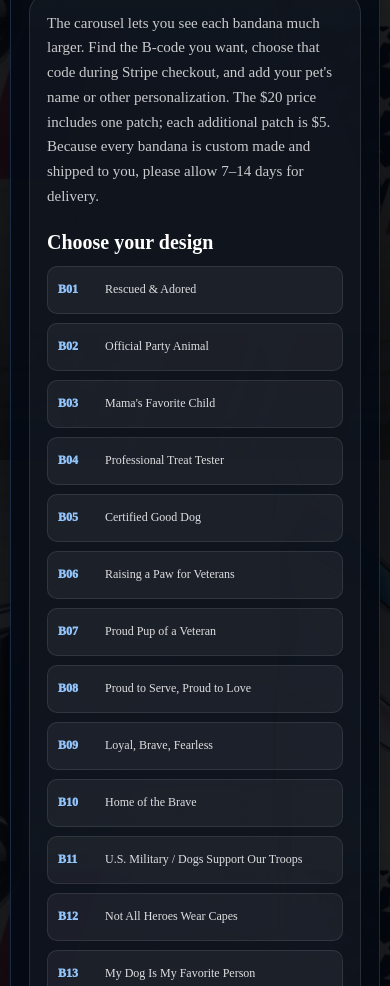
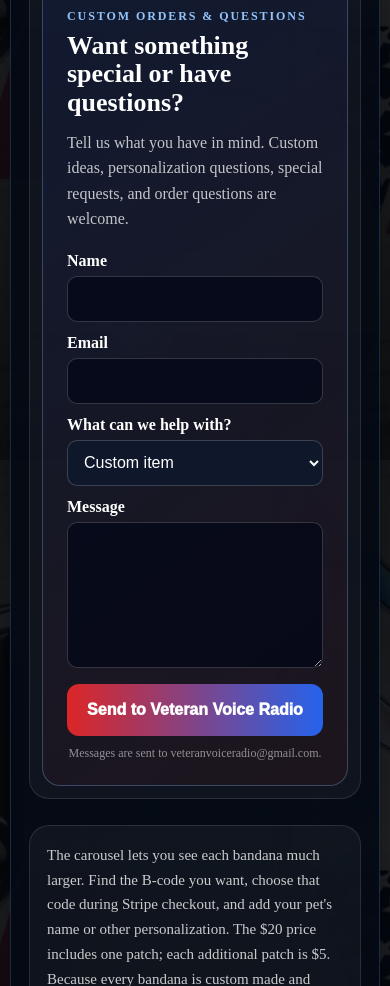
Before and after one commit to bigstock2001/veteranvoiceradio, a Next.js app: page /shop in a window 390 px wide. Shown: the part 3760-4746 px from the top of the page. Built offline with nearby package versions, Linux system fonts and the light colour scheme.

Commit message:
Add custom order and shop questions contact form

```diff
--- a/app/shop/ShopCarousel.jsx
+++ b/app/shop/ShopCarousel.jsx
@@ -101,6 +101,69 @@
       <p className="shopCarouselTimer">
         {isBandana ? `${total} dog-photo previews from the uploaded product images. ` : ""}Automatically advances every 10 seconds. Use the arrows or dots anytime.
       </p>
+
+      {isBandana && (
+        <section
+          aria-label="Custom order questions"
+          style={{
+            marginTop: "30px",
+            padding: "24px",
+            borderRadius: "18px",
+            border: "1px solid rgba(147,197,253,.28)",
+            background: "linear-gradient(145deg, rgba(30,58,138,.18), rgba(127,29,29,.12))",
+          }}
+        >
+          <div style={{ color: "#93c5fd", fontSize: "12px", fontWeight: 900, letterSpacing: ".16em", textTransform: "uppercase" }}>
+            Custom Orders & Questions
+          </div>
+          <h2 style={{ margin: "8px 0 0", color: "#fff", fontSize: "clamp(26px, 4vw, 36px)", lineHeight: 1.1 }}>
+            Want something special or have questions?
+          </h2>
+          <p style={{ margin: "12px 0 20px", color: "rgba(255,255,255,.75)", lineHeight: 1.6 }}>
+            Tell us what you have in mind. Custom ideas, personalization questions, special requests, and order questions are welcome.
+          </p>
+
+          <form action="https://formsubmit.co/veteranvoiceradio@gmail.com" method="POST">
+            <input type="hidden" name="_subject" value="Veteran Voice Radio Shop Question / Custom Request" />
+            <input type="hidden" name="_captcha" value="false" />
+            <input type="hidden" name="_template" value="table" />
+
+            <div style={{ display: "grid", gridTemplateColumns: "repeat(auto-fit, minmax(220px, 1fr))", gap: "12px" }}>
+              <label style={{ display: "grid", gap: "6px", color: "#fff", fontWeight: 800 }}>
+                Name
+                <input required name="name" type="text" style={{ minHeight: "46px", borderRadius: "10px", border: "1px solid rgba(255,255,255,.18)", background: "rgba(2,6,23,.72)", color: "#fff", padding: "0 12px", fontSize: "16px" }} />
+              </label>
+              <label style={{ display: "grid", gap: "6px", color: "#fff", fontWeight: 800 }}>
+                Email
+                <input required name="email" type="email" style={{ minHeight: "46px", borderRadius: "10px", border: "1px solid rgba(255,255,255,.18)", background: "rgba(2,6,23,.72)", color: "#fff", padding: "0 12px", fontSize: "16px" }} />
+              </label>
+            </div>
+
+            <label style={{ display: "grid", gap: "6px", marginTop: "12px", color: "#fff", fontWeight: 800 }}>
+              What can we help with?
+              <select name="request_type" defaultValue="Custom item" style={{ minHeight: "46px", borderRadius: "10px", border: "1px solid rgba(255,255,255,.18)", background: "#0f172a", color: "#fff", padding: "0 12px", fontSize: "16px" }}>
+                <option>Custom item</option>
+                <option>Wall decor question</option>
+                <option>Dog bandana question</option>
+                <option>Existing order question</option>
+                <option>Other</option>
+              </select>
+            </label>
+
+            <label style={{ display: "grid", gap: "6px", marginTop: "12px", color: "#fff", fontWeight: 800 }}>
+              Message
+              <textarea required name="message" rows={5} style={{ resize: "vertical", borderRadius: "10px", border: "1px solid rgba(255,255,255,.18)", background: "rgba(2,6,23,.72)", color: "#fff", padding: "12px", fontSize: "16px", lineHeight: 1.5 }} />
+            </label>
+
+            <button type="submit" style={{ width: "100%", minHeight: "52px", marginTop: "16px", border: 0, borderRadius: "12px", background: "linear-gradient(90deg, #dc2626, #2563eb)", color: "#fff", fontSize: "16px", fontWeight: 950, cursor: "pointer" }}>
+              Send to Veteran Voice Radio
+            </button>
+            <p style={{ margin: "10px 0 0", textAlign: "center", color: "rgba(255,255,255,.52)", fontSize: "12px" }}>
+              Messages are sent to veteranvoiceradio@gmail.com.
+            </p>
+          </form>
+        </section>
+      )}
     </div>
   );
 }
```
